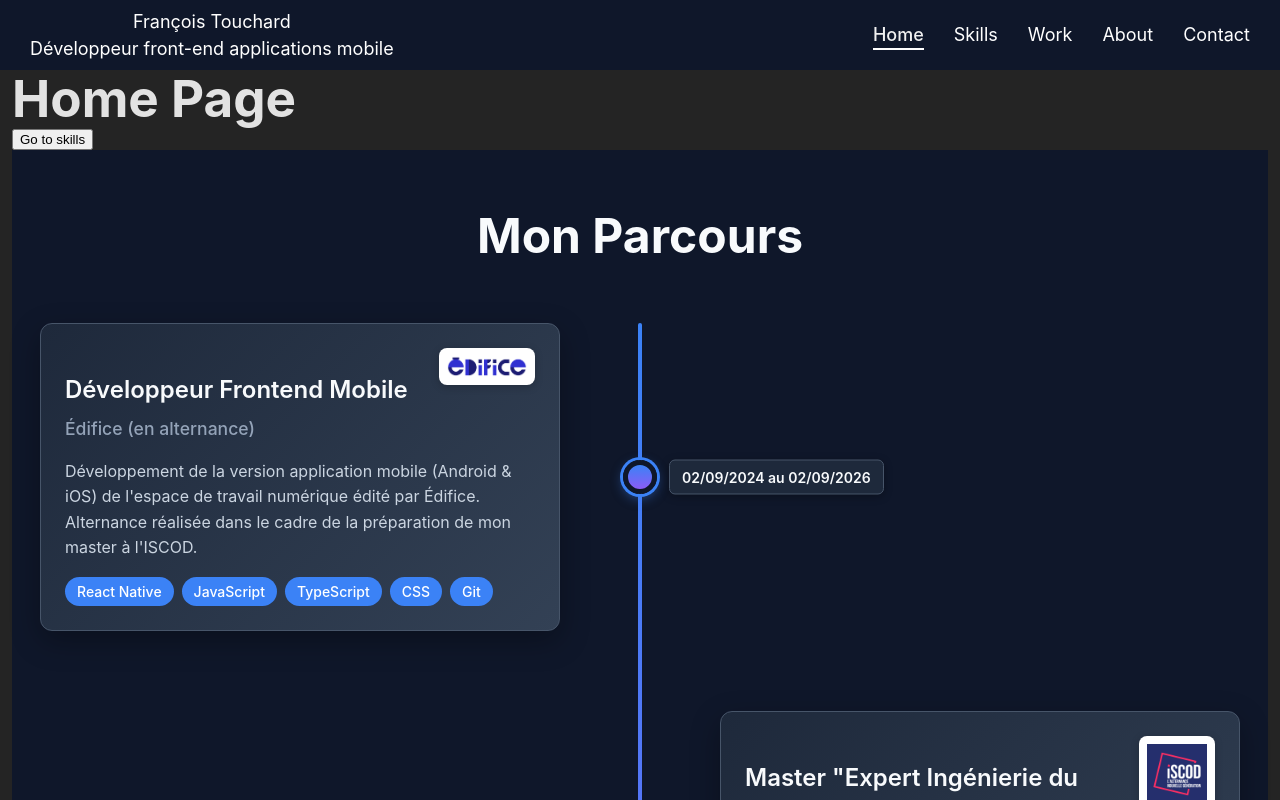
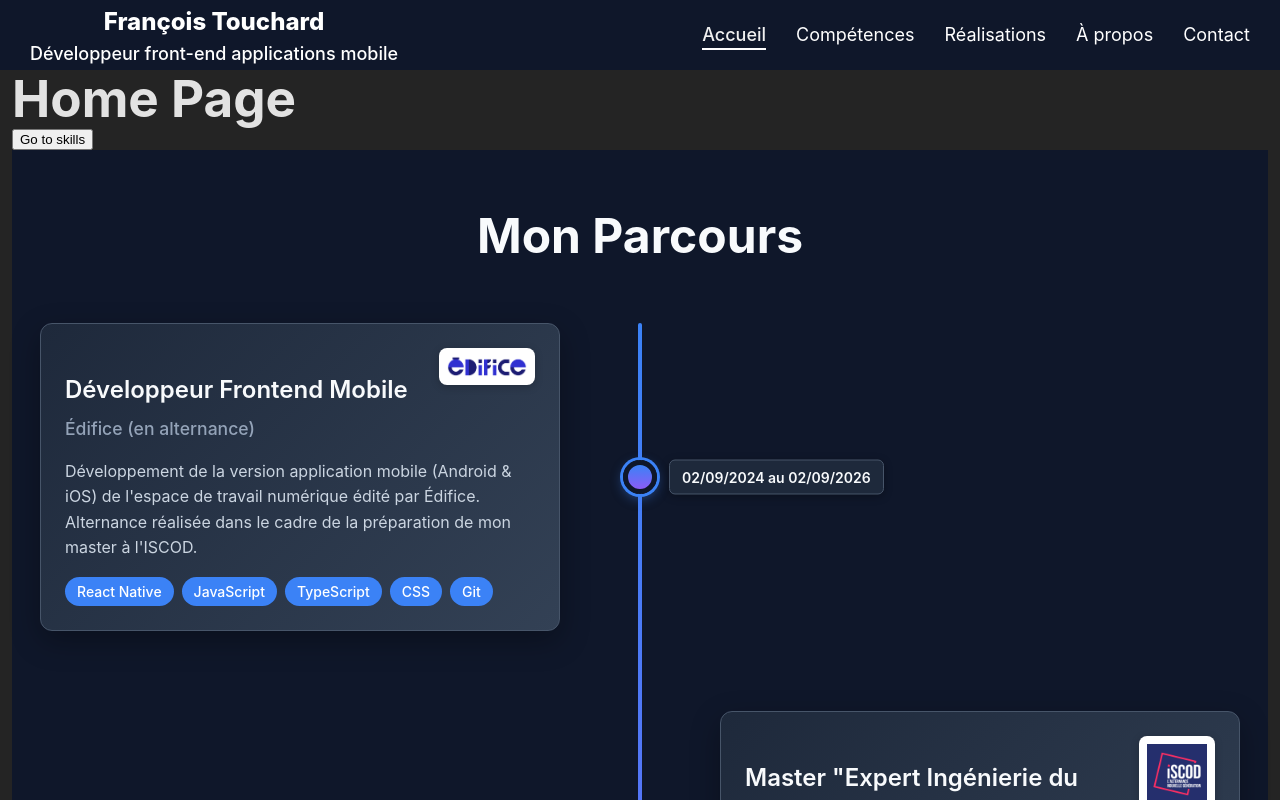
Before and after one commit to FrancoisTouchard/portfolioFT, a React (Vite) app: page / in a window 1280 px wide. Shown: the top 800 px of the page. Built offline with nearby package versions, Linux system fonts and the light colour scheme.

Commit message:
refactor(navbar): adding navigation on name and translations

```diff
--- a/src/components/NavBar/NavBar.css
+++ b/src/components/NavBar/NavBar.css
@@ -16,10 +16,20 @@
 .nav-description {
   color: white;
   text-decoration: none;
-  font-size: 18px;
   display: flex;
   flex-direction: column;
   align-items: center;
+  cursor: pointer;
+}
+
+.nav-description-name {
+  font-size: 24px;
+  font-weight: 800;
+}
+
+.nav-description-job {
+  font-size: 18px;
+  font-weight: 500;
 }
 
 .nav-links {
@@ -80,6 +90,10 @@
     display: none;
   }
 
+  .nav-description-name {
+    font-size: 18px;
+  }
+
   .nav-description-job {
     display: none;
   }
--- a/src/components/NavBar/component.tsx
+++ b/src/components/NavBar/component.tsx
@@ -1,11 +1,13 @@
 import React, { useState } from "react";
-import { Link, useLocation } from "react-router-dom";
+import { Link, useLocation, useNavigate } from "react-router-dom";
 import "./NavBar.css";
 import burgerIcon from "../../assets/icons/burger-menu.svg";
 
 const NavBar = () => {
   const [isOpen, setIsOpen] = useState(false);
   const location = useLocation();
+  const navigate = useNavigate();
+
 
   const toggleMenu = () => {
     setIsOpen(!isOpen);
@@ -21,15 +23,15 @@ const NavBar = () => {
 
   return (
     <nav className="NavBar">
-      <div className="nav-description">
-        <span>François Touchard</span>
+      <div className="nav-description" onClick={() => navigate("/")}>
+        <span className="nav-description-name">François Touchard</span>
         <span className="nav-description-job">Développeur front-end applications mobile</span>
       </div>
       <div className="nav-links">
-        <Link className={`nav-link ${isActive('/') ? 'active' : ''}`} to="/" onClick={closeMenu}>Home</Link>
-        <Link className={`nav-link ${isActive('/skills') ? 'active' : ''}`} to="/skills" onClick={closeMenu}>Skills</Link>
-        <Link className={`nav-link ${isActive('/work') ? 'active' : ''}`} to="/work" onClick={closeMenu}>Work</Link>
-        <Link className={`nav-link ${isActive('/about') ? 'active' : ''}`} to="/about" onClick={closeMenu}>About</Link>
+        <Link className={`nav-link ${isActive('/') ? 'active' : ''}`} to="/" onClick={closeMenu}>Accueil</Link>
+        <Link className={`nav-link ${isActive('/skills') ? 'active' : ''}`} to="/skills" onClick={closeMenu}>Compétences</Link>
+        <Link className={`nav-link ${isActive('/work') ? 'active' : ''}`} to="/work" onClick={closeMenu}>Réalisations</Link>
+        <Link className={`nav-link ${isActive('/about') ? 'active' : ''}`} to="/about" onClick={closeMenu}>À propos</Link>
         <Link className={`nav-link ${isActive('/contact') ? 'active' : ''}`} to="/contact" onClick={closeMenu}>Contact</Link>
       </div>
 
@@ -37,7 +39,8 @@ const NavBar = () => {
         <img src={burgerIcon} alt="Menu" />
       </button>
 
-      {isOpen && (
+      {
+        isOpen && (
           <div className="mobile-menu">
             <Link to="/" onClick={closeMenu}>Home</Link>
             <Link to="/skills" onClick={closeMenu}>Skills</Link>
@@ -45,8 +48,9 @@ const NavBar = () => {
             <Link to="/about" onClick={closeMenu}>About</Link>
             <Link to="/contact" onClick={closeMenu}>Contact</Link>
           </div>
-      )}
-    </nav>
+        )
+      }
+    </nav >
   );
 };
 
```
Lines whose indentation alone changed are shown as unchanged.
